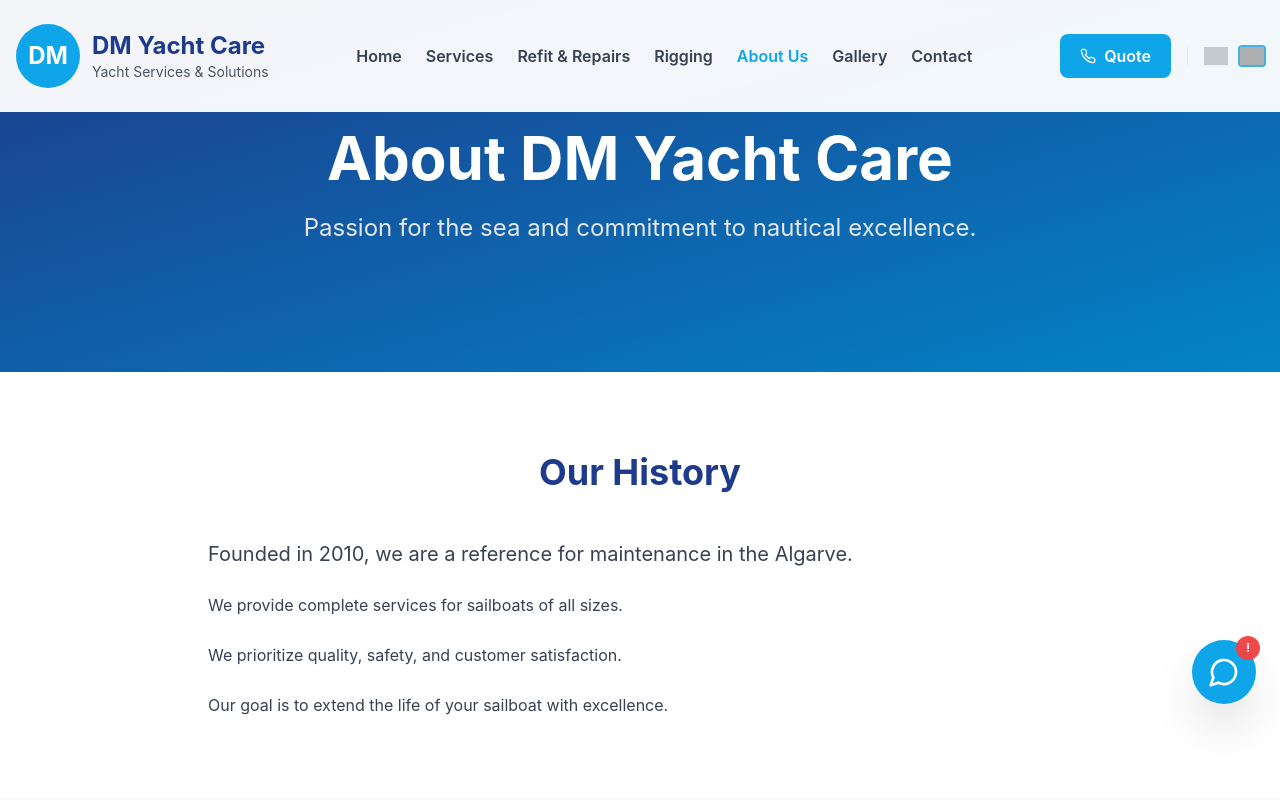
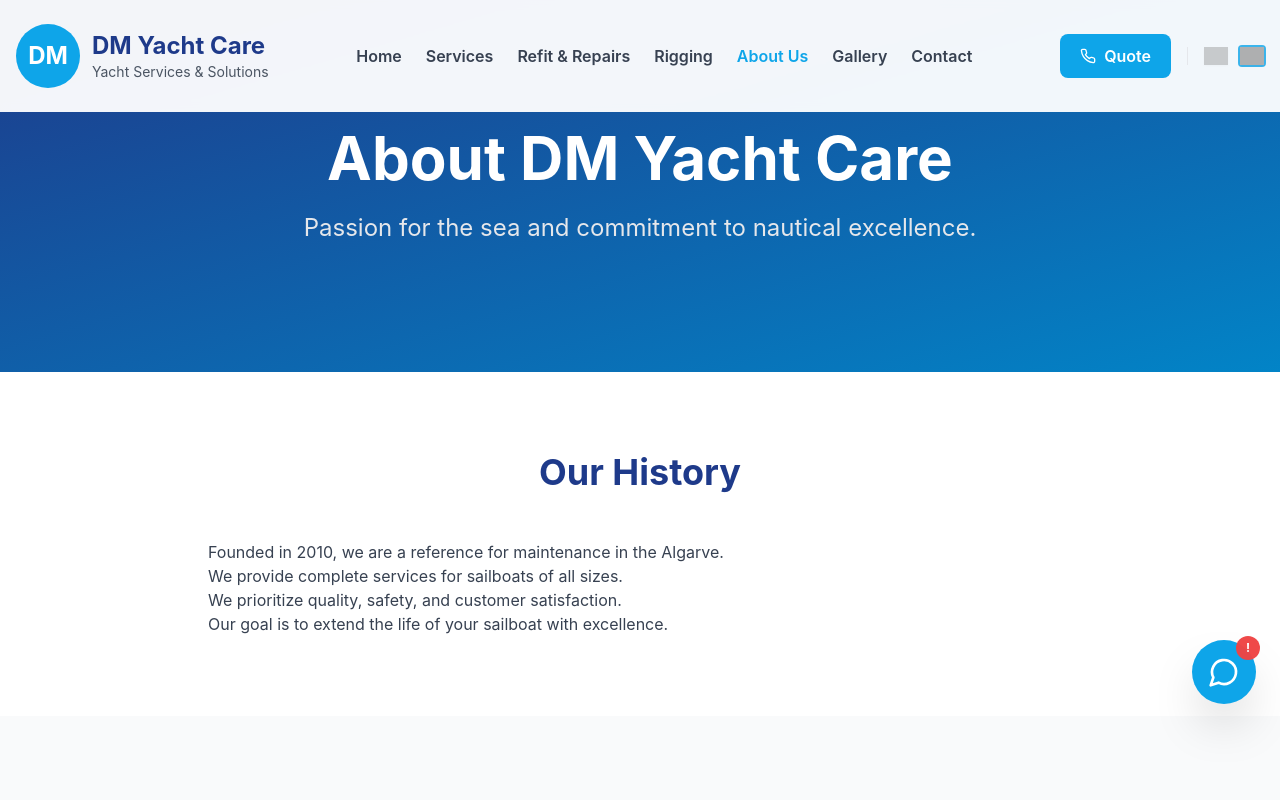
Before and after one commit to eliterunning54-hub/Dm, a React (Vite) app: page /sobre in a window 1280 px wide. Shown: the top 800 px of the page. Built offline with nearby package versions, Linux system fonts and the light colour scheme; grey boxes are pictures that could not be loaded.

Commit message:
Update About.jsx

```diff
--- a/src/pages/About.jsx
+++ b/src/pages/About.jsx
@@ -1,5 +1,5 @@
 import React, { useEffect } from 'react';
-import { Award, Users, Target, Shield, CheckCircle, Star } from 'lucide-react';
+import { Shield, Users, Target, Award } from 'lucide-react';
 import { Link } from 'react-router-dom';
 import gsap from 'gsap';
 import { ScrollTrigger } from 'gsap/ScrollTrigger';
@@ -19,85 +19,52 @@ const About = () => {
       opacity: 0,
       y: 50,
       stagger: 0.2,
-      duration: 0.8
+      duration: 0.8,
     });
   }, []);
 
   const values = [
-    {
-      icon: <Shield className="w-12 h-12" />,
-      title: t('about.values.quality.title'),
-      description: t('about.values.quality.desc')
-    },
-    {
-      icon: <Users className="w-12 h-12" />,
-      title: t('about.values.team.title'),
-      description: t('about.values.team.desc')
-    },
-    {
-      icon: <Target className="w-12 h-12" />,
-      title: t('about.values.focus.title'),
-      description: t('about.values.focus.desc')
-    },
-    {
-      icon: <Award className="w-12 h-12" />,
-      title: t('about.values.commitment.title'),
-      description: t('about.values.commitment.desc')
-    }
+    { icon: <Shield className="w-12 h-12" />, title: t('about.values.quality.title'), description: t('about.values.quality.desc') },
+    { icon: <Users className="w-12 h-12" />, title: t('about.values.team.title'), description: t('about.values.team.desc') },
+    { icon: <Target className="w-12 h-12" />, title: t('about.values.focus.title'), description: t('about.values.focus.desc') },
+    { icon: <Award className="w-12 h-12" />, title: t('about.values.commitment.title'), description: t('about.values.commitment.desc') },
   ];
 
   return (
     <div className="about-page">
-      {/* Hero Section */}
-      <section className="relative py-32 bg-gradient-to-br from-navy-900 to-ocean-600 text-white">
-        <div className="container mx-auto px-4 text-center">
-          <h1 className="text-5xl md:text-6xl font-bold mb-6">
-            {t('about.hero.title')}
-          </h1>
-          <p className="text-xl md:text-2xl text-gray-200 max-w-3xl mx-auto">
-            {t('about.hero.subtitle')}
-          </p>
+      {/* Hero */}
+      <section className="relative py-32 bg-gradient-to-br from-navy-900 to-ocean-600 text-white text-center">
+        <div className="container mx-auto px-4">
+          <h1 className="text-5xl md:text-6xl font-bold mb-6">{t('about.hero.title')}</h1>
+          <p className="text-xl md:text-2xl text-gray-200 max-w-3xl mx-auto">{t('about.hero.subtitle')}</p>
         </div>
       </section>
 
-      {/* Story Section */}
+      {/* Story */}
       <section className="py-20 bg-white">
-        <div className="container mx-auto px-4 max-w-4xl">
+        <div className="container mx-auto px-4 max-w-4xl text-gray-700">
           <div className="text-center mb-12">
             <h2 className="text-4xl font-bold text-navy-900 mb-6">{t('about.story.title')}</h2>
           </div>
-
-          <div className="prose prose-lg mx-auto text-gray-700 leading-relaxed">
-            <p className="text-xl mb-6">
-              {t('about.story.p1')}
-            </p>
-            <p className="mb-6">
-              {t('about.story.p2')}
-            </p>
-            <p className="mb-6">
-              {t('about.story.p3')}
-            </p>
-            <p>
-              {t('about.story.p4')}
-            </p>
+          <div className="prose prose-lg mx-auto">
+            <p>{t('about.story.p1')}</p>
+            <p>{t('about.story.p2')}</p>
+            <p>{t('about.story.p3')}</p>
+            <p>{t('about.story.p4')}</p>
           </div>
         </div>
       </section>
 
-      {/* Values Section */}
+      {/* Values */}
       <section className="about-container py-20 bg-gray-50">
         <div className="container mx-auto px-4">
           <div className="text-center mb-16">
             <h2 className="text-4xl font-bold text-navy-900 mb-4">{t('about.values.title')}</h2>
             <p className="text-xl text-gray-600">{t('about.values.subtitle')}</p>
           </div>
-
           <div className="grid md:grid-cols-2 lg:grid-cols-4 gap-8">
             {values.map((value, index) => (
-              <div
-                key={index}
-                className="about-card bg-white p-8 rounded-xl shadow-lg text-center hover:shadow-2xl transition-all transform hover:-translate-y-2"
-              >
+              <div key={index} className="about-card bg-white p-8 rounded-xl shadow-lg text-center hover:shadow-2xl transition-all transform hover:-translate-y-2">
                 <div className="text-ocean-500 mb-4 flex justify-center">{value.icon}</div>
                 <h3 className="text-xl font-bold text-navy-900 mb-3">{value.title}</h3>
                 <p className="text-gray-600">{value.description}</p>
@@ -107,13 +74,11 @@ const About = () => {
         </div>
       </section>
 
-      {/* CTA Section */}
+      {/* CTA */}
       <section className="py-20 bg-navy-900 text-white text-center">
         <div className="container mx-auto px-4">
           <h2 className="text-4xl font-bold mb-6">{t('about.cta.title')}</h2>
-          <p className="text-xl mb-8 text-gray-300">
-            {t('about.cta.subtitle')}
-          </p>
+          <p className="text-xl mb-8 text-gray-300">{t('about.cta.subtitle')}</p>
           <Link
             to="/contact"
             className="inline-block bg-ocean-500 hover:bg-ocean-600 text-white px-8 py-4 rounded-lg font-semibold text-lg transition-all transform hover:scale-105"
```
